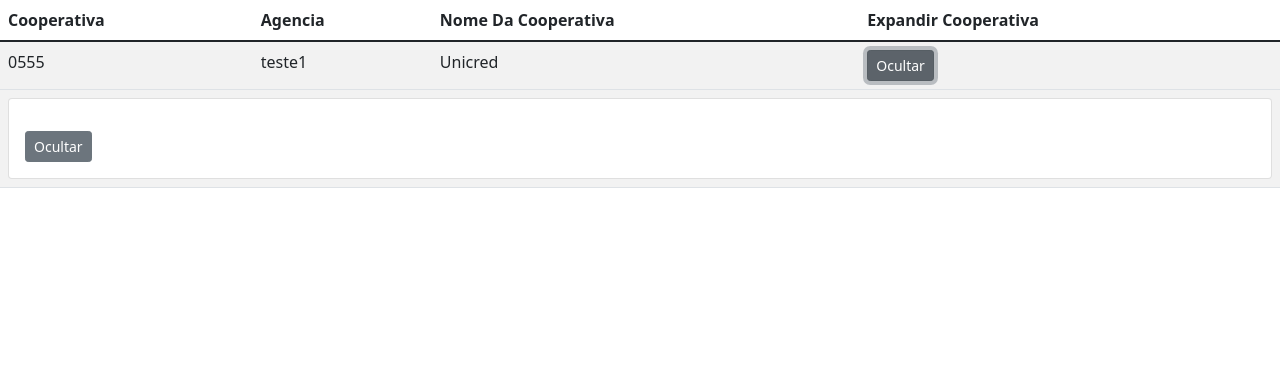
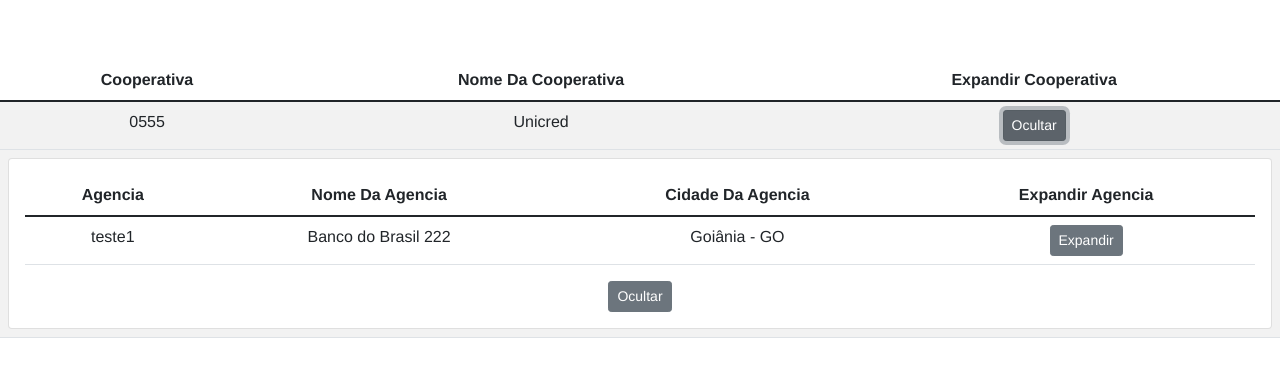
Before and after one commit to gabrielnunes96/vue-b-table-training, a Vue app: page / in a window 1280 px wide. Both pictures are taken after a click on the button "Expandir". Shown: the top 376 px of the page. Built offline with nearby package versions, Linux system fonts and the light colour scheme.

Commit message:
Organização do código.

```diff
--- a/src/App.vue
+++ b/src/App.vue
@@ -1,24 +1,25 @@
 <template>
   <div id="app">
-    <b-table :items="items" :fields="fields" striped responsive="sm">
+    <b-table :items="items_cooperativa" :fields="fields_cooperativa" striped responsive="sm">
       <template #cell(expandir_cooperativa)="row">
         <b-button size="sm" @click="row.toggleDetails" class="cooperativa">
           {{ row.detailsShowing ? "Ocultar" : "Expandir" }}
         </b-button>
       </template>
+
       <template #row-details="row">
         <b-card>
-          <b-table :items="itemsanimal" :fields="fields_teste">
-            <template #cell(expandir_filho)="row">
-              <b-button size="sm" @click="row.toggleDetails" class="filho">
+          <b-table :items="items_agencia" :fields="fields_agencia">
+            <template #cell(expandir_agencia)="row">
+              <b-button size="sm" @click="row.toggleDetails" class="agencia">
                 {{ row.detailsShowing ? "Ocultar" : "Expandir" }}
               </b-button>
             </template>
 
-            <template #row-details="row">
+            <template #row-details="">
               <b-card>
-                <b-table :items="itemsanimal2" :fields="fields_teste2">
-                  <template #cell(expandir_neto)="row">
+                <b-table :items="items_tipoDeTransacao" :fields="fields_tipoDeTransacao">
+                  <template #cell(expandir_tipoDeTransacao)="row">
                     <b-button
                       size="sm"
                       @click="row.toggleDetails"
@@ -27,21 +28,7 @@
                       {{ row.detailsShowing ? "Ocultar" : "Expandir" }}
                     </b-button>
                   </template>
-                  <template #row-details="row">
-                    <b-card>
-                      <b-table :items="itemsanimal3" :fields="fields_teste3">
-                        <template #cell(expandir_neto)="row">
-                          <b-button
-                            size="sm"
-                            @click="row.toggleDetails"
-                            class="filho"
-                          >
-                            {{ row.detailsShowing ? "Ocultar" : "Expandir" }}
-                          </b-button>
-                        </template>
-                      </b-table>
-                    </b-card>
-                  </template>
+
                 </b-table>
               </b-card>
             </template>
@@ -58,12 +45,41 @@ export default {
   name: "App",
   data() {
     return {
-      fields: ["cooperativa", "agencia", "nomeDaCooperativa", "expandir_cooperativa"],
-      items: [
+      fields_cooperativa: [
+        "cooperativa",
+        "nomeDaCooperativa",
+        "expandir_cooperativa",
+      ],
+      items_cooperativa: [
         {
           cooperativa: "0555",
+          nomeDaCooperativa: "Unicred",
+        },
+      ],
+      fields_agencia: [
+        "agencia",
+        "nomeDaAgencia",
+        "cidadeDaAgencia",
+        "expandir_agencia"
+      ],
+      items_agencia: [
+        {
           agencia: "teste1",
-          nomeDaCooperativa: "Unicred"
+          nomeDaAgencia: "Banco do Brasil 222",
+          cidadeDaAgencia: "Goiânia - GO",
+        },
+      ],
+      fields_tipoDeTransacao: [
+        "visaCredito",
+        "visaDebito",
+        "dataDoClearing",
+        //"expandir_tipoDeTransacao"
+      ],
+      items_tipoDeTransacao: [
+        {
+          visaCredito: "true",
+          visaDebito: "false",
+          dataDoClearing: "05/07/2022",
         },
       ],
     };
@@ -72,6 +88,12 @@ export default {
 </script>
 
 <style>
-
-
+#app {
+  font-family: Avenir, Helvetica, Arial, sans-serif;
+  -webkit-font-smoothing: antialiased;
+  -moz-osx-font-smoothing: grayscale;
+  text-align: center;
+  color: #2c3e50;
+  margin-top: 60px;
+}
 </style>
```
